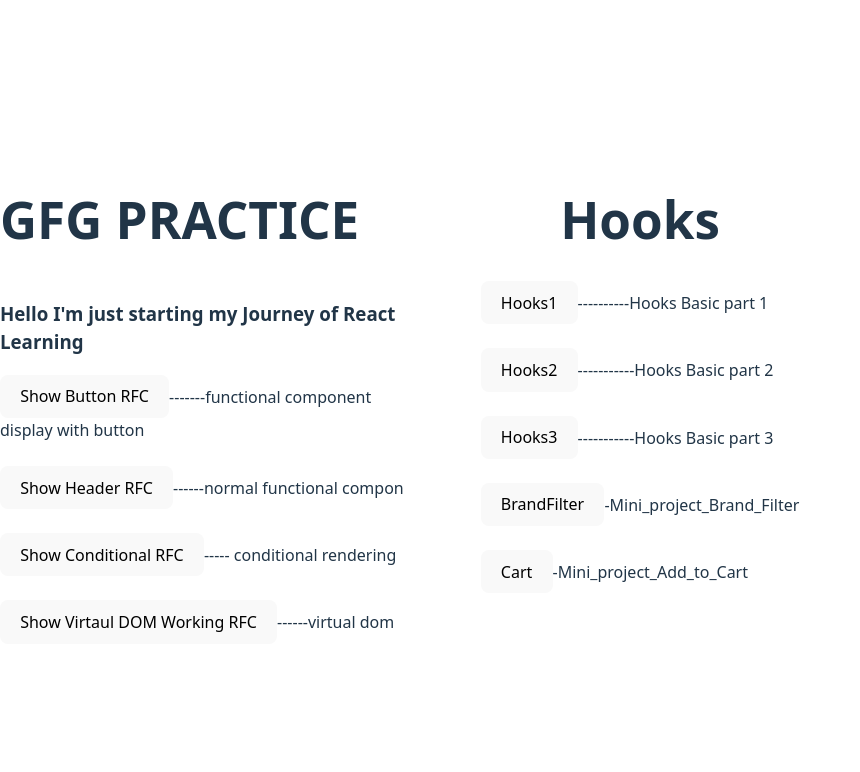
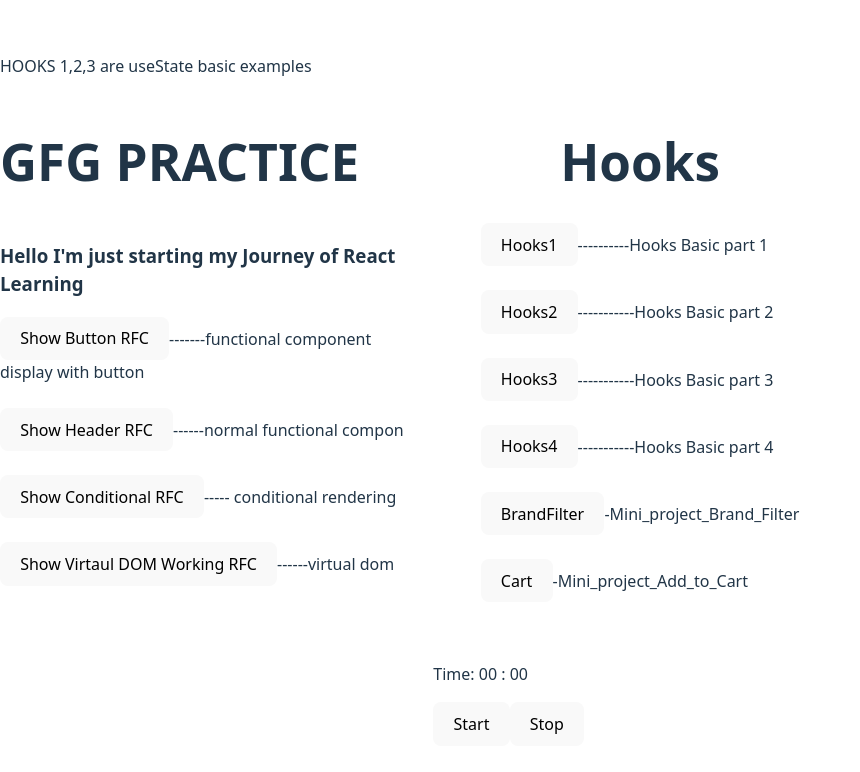
Before and after one commit to theamishdev/gfg_react_learning, a React (Vite) app in the folder gfg/: page /hooks4 in a window 1280 px wide. Shown: the top 772 px of the page, without its empty margins (0-860 px from the left). Built offline with nearby package versions, Linux system fonts and the light colour scheme.

Commit message:
Made Timer using useState and useRef

```diff
--- a/gfg/src/App.jsx
+++ b/gfg/src/App.jsx
@@ -12,6 +12,7 @@
 import Hooks3 from './Hooks/Hooks3';
 import BrandFilter from './Hooks/BrandFilter';
 import AddCart from './Hooks/AddCart';
+import Hooks4 from './Hooks/Hooks4';
 
 
 
@@ -30,6 +31,7 @@
   const navigate = useNavigate();
   return (
     <>
+    HOOKS 1,2,3 are useState basic examples
       <div style={{ display: 'grid', gridTemplateColumns: '1fr 1fr 1fr', alignItems: 'start', marginTop: '20px', gap: '20px' }}>
         {/* Left Side: Practice Buttons & Output */}
         <div style={{ display: 'flex', flexDirection: 'column', alignItems: 'flex-start', width: '100%' }}>
@@ -60,6 +62,7 @@
             <button onClick={() => navigate('/hooks1')}>Hooks1</button>----------Hooks Basic part 1<br></br><br></br>
             <button onClick={() => navigate('/hooks2')}>Hooks2</button>-----------Hooks Basic part 2<br></br><br></br>
             <button onClick={() => navigate('/hooks3')}>Hooks3</button>-----------Hooks Basic part 3<br></br><br></br>
+            <button onClick={() => navigate('/hooks4')}>Hooks4</button>-----------Hooks Basic part 4<br></br><br></br>
             <button onClick={() => navigate('/brandfilter')}>BrandFilter</button>-Mini_project_Brand_Filter<br></br><br></br>
             <button onClick={() => navigate('/cart')}>Cart</button>-Mini_project_Add_to_Cart<br></br><br></br>
           </div>
@@ -68,6 +71,7 @@
               <Route path="/hooks1" element={<Hooks1 />} />
               <Route path="/hooks2" element={<Hooks2 />} />
               <Route path="/hooks3" element={<Hooks3 />} />
+              <Route path="/hooks4" element={<Hooks4 />} />
               <Route path="/brandfilter" element={<BrandFilter />} />
               <Route path="/cart" element={<AddCart />} />
             </Routes>
--- /dev/null
+++ b/gfg/src/Hooks/Hooks4.jsx
@@ -0,0 +1,33 @@
+import React, { useState, useRef } from 'react'
+
+export default function Hooks4() {
+  const [seconds, setSeconds] = useState(0)
+  const timerRef = useRef(null)
+
+  const startTimer = () => {
+    if (!timerRef.current) {
+      timerRef.current = setInterval(() => {
+        setSeconds(prev => prev + 1)
+      }, 1000) // 1 second interval
+    }
+  }
+
+  const stopTimer = () => {
+    clearInterval(timerRef.current)
+    timerRef.current = null
+  }
+
+  const mins = Math.floor(seconds / 60)
+  const secs = seconds % 60
+
+  return (
+    <>
+      <p>
+        Time: {String(mins).padStart(2, '0')} : {String(secs).padStart(2, '0')}
+      </p>
+
+      <button onClick={startTimer}>Start</button>
+      <button onClick={stopTimer}>Stop</button>
+    </>
+  )
+}
```
